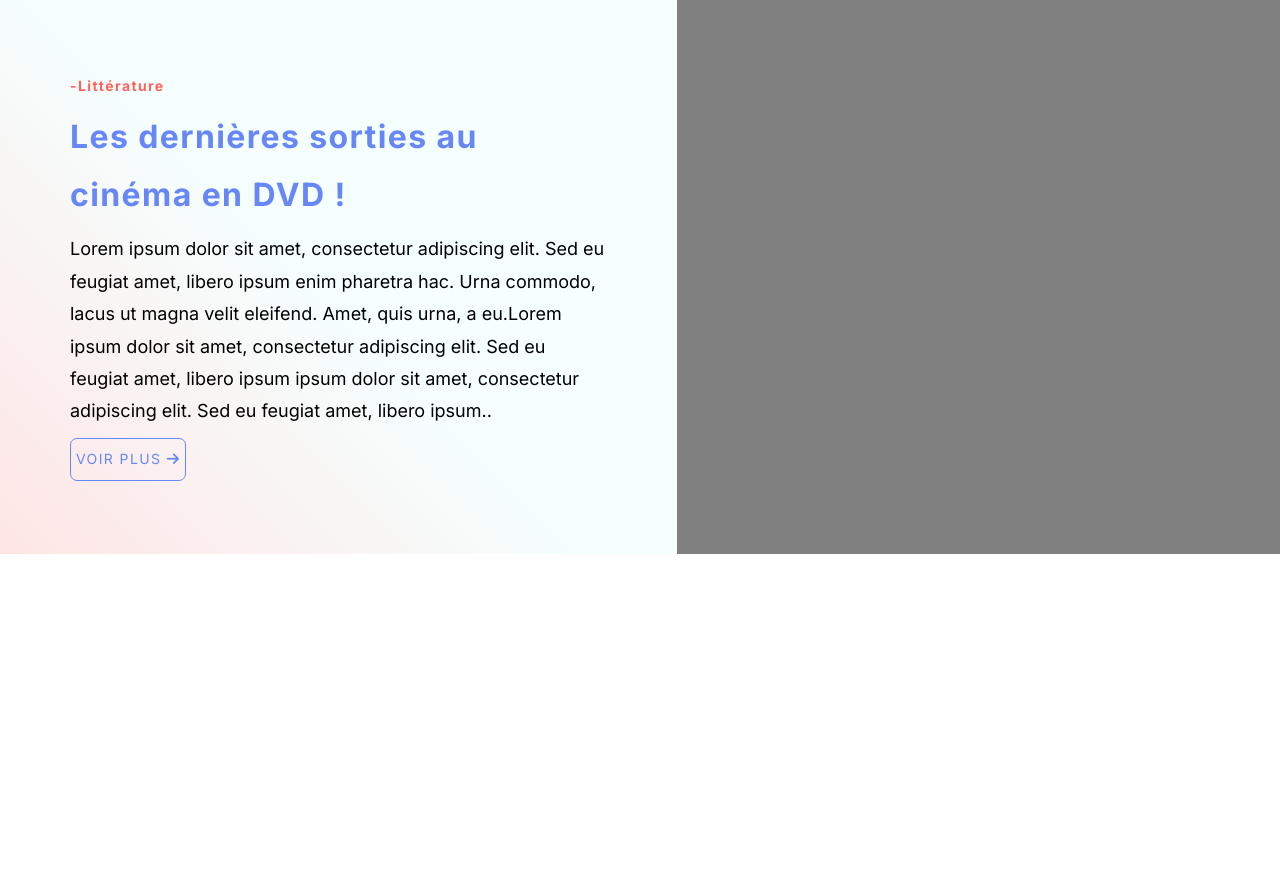
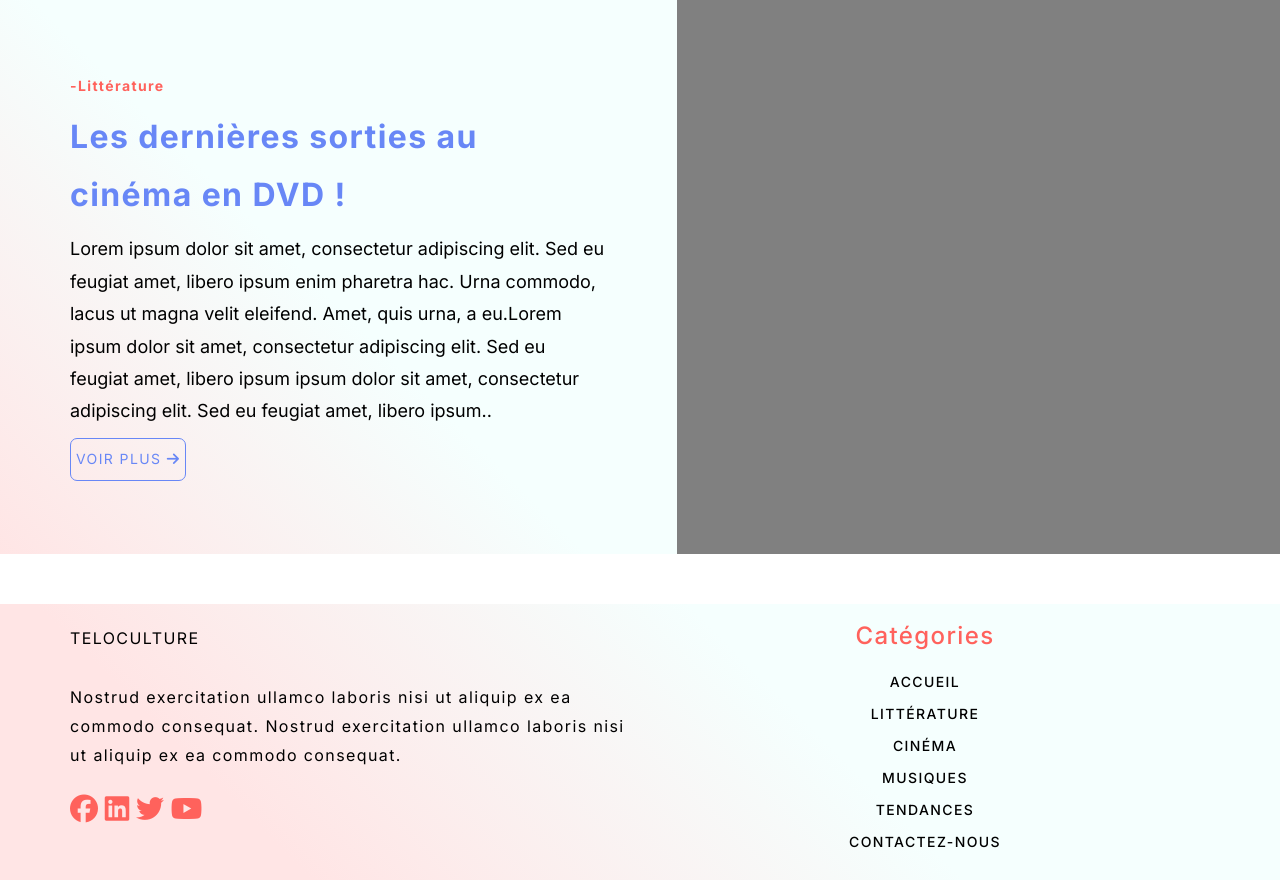
Before and after one commit to Arthur-brn/SAE_401, a Laravel app: page / in a window 1280 px wide. Shown: the part 1634-2514 px from the top of the page. Before the commit the page ends 2188 px from the top, so only its background shows below. Run offline with Laravel 8, Linux system fonts and the light colour scheme; some libraries are stand-ins or nearby versions.

Commit message:
layout updates

```diff
--- a/public/css/header.css
+++ b/public/css/layout.css
@@ -60,3 +60,51 @@ hr {
 .icon {
     width: 20px;
 }
+
+main {
+    padding: 0 0 50px 0;
+}
+
+footer {
+    background: linear-gradient(
+        45deg,
+        rgba(255, 229, 229, 1) 0%,
+        rgba(255, 229, 229, 1) 20%,
+        rgba(245, 255, 254, 1) 62%,
+        rgba(245, 255, 254, 1) 100%
+    );
+}
+
+footer > div {
+    display: flex;
+    align-items: baseline;
+    padding: 10px 70px;
+}
+
+footer > div > div {
+    align-items: baseline;
+    width: 100%;
+    display: flex;
+    flex-direction: column;
+}
+
+#footer_left {
+    gap: 30px;
+}
+
+#footer_right {
+    gap: 15px;
+    align-items: center;
+}
+
+#footer_title {
+    font-weight: 500;
+    font-size: 24px;
+    letter-spacing: 2%;
+    color: #ff625c;
+}
+
+footer a {
+    font-weight: 500;
+    font-size: 14px;
+}
--- a/resources/views/layout.blade.php
+++ b/resources/views/layout.blade.php
@@ -4,7 +4,7 @@
         <meta charset="UTF-8" />
         <meta name="viewport" content="width=device-width, initial-scale=1.0" />
         <title>{{ $fileCss }}</title>
-        <link rel="stylesheet" href="./css/header.css" />
+        <link rel="stylesheet" href="./css/layout.css" />
         <link rel="stylesheet" href="./css/{{ $fileCss }}.css" />
         <link rel="stylesheet" href="./css/app.css" />
         <link rel="preconnect" href="https://fonts.googleapis.com" />
@@ -52,7 +52,28 @@
             @yield('content')
         </main>
         <footer>
-
+            <div>
+                <div id="footer_left">
+                    <p>TELOCULTURE</p>
+                    <p>Nostrud exercitation ullamco laboris nisi ut aliquip ex ea commodo consequat. Nostrud exercitation ullamco laboris nisi ut aliquip ex ea commodo consequat. </p>
+                    <div id="icons">
+                        <i class="fa-brands fa-facebook fa-2xl" style="color: #ff625c;"></i>
+                        <i class="fa-brands fa-linkedin fa-2xl" style="color: #ff625c;"></i>
+                        <i class="fa-brands fa-twitter fa-2xl" style="color: #ff625c;"></i>
+                        <i class="fa-brands fa-youtube fa-2xl" style="color: #ff625c;"></i>
+                    </div>
+                </div>
+                <div id="footer_right">
+                    <p id="footer_title">Catégories</p>
+                    <a href="#">ACCUEIL</a>
+                    <a href="#">LITTÉRATURE</a>
+                    <a href="#">CINÉMA</a>
+                    <a href="#">MUSIQUES</a>
+                    <a href="#">TENDANCES</a>
+                    <a href="#">CONTACTEZ-NOUS</a>
+                </div>
+            </div>
+            <div></div>
         </footer>
     </body>
 </html>
--- a/routes/web.php
+++ b/routes/web.php
@@ -20,8 +20,10 @@ Route::get('/', function () {
     ]);
 });
 
-Route::get('/header', function () {
-    return view('header');
+Route::get('/layout', function () {
+    return view('layout', [
+        'fileCss' => ('layout')
+    ]);
 });
 
 Route::get('/books', function () {
```
